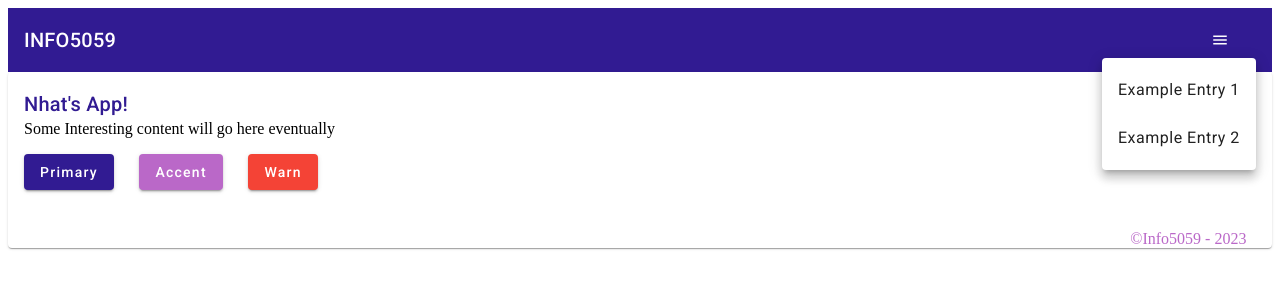
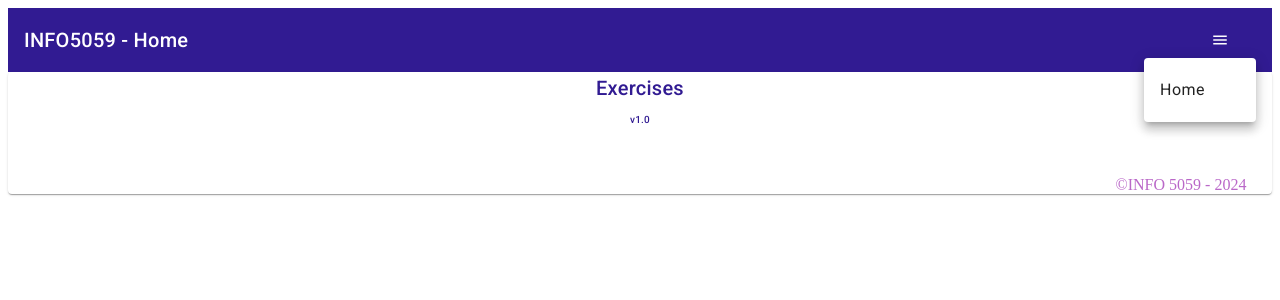
Before and after one commit to hieuhhhhhhh/clientexercises, an Angular app: page / in a window 1280 px wide. Both pictures are taken after a click on the button "menu". Shown: the top 300 px of the page. Built offline with nearby package versions, Linux system fonts and the light colour scheme.

Commit message:
lab3 start

```diff
--- a/src/app/app-routing.module.ts
+++ b/src/app/app-routing.module.ts
@@ -1,10 +1,12 @@
 import { NgModule } from '@angular/core';
 import { RouterModule, Routes } from '@angular/router';
-
-const routes: Routes = [];
-
+import { HomeComponent } from './home/home.component';
+const routes: Routes = [
+  { path: 'home', component: HomeComponent, title: 'Exercises - Home' },
+  { path: '', component: HomeComponent, title: 'Exercises - Home' },
+];
 @NgModule({
   imports: [RouterModule.forRoot(routes)],
-  exports: [RouterModule]
+  exports: [RouterModule],
 })
-export class AppRoutingModule { }
+export class AppRoutingModule {}
--- a/src/app/app.component.html
+++ b/src/app/app.component.html
@@ -1,37 +1,11 @@
 <mat-toolbar color="primary">
-  <span>INFO5059</span>
-  <!-- This fills the remaining space of the current row -->
+  <span>INFO5059 - {{ title }}</span>
   <span style="flex: 1 1 auto"></span>
   <button mat-button [matMenuTriggerFor]="appMenu" align="end">
     <mat-icon>menu</mat-icon>
   </button>
 </mat-toolbar>
-<mat-menu #appMenu="matMenu" xPosition="after">
-  <button mat-menu-item>Example Entry 1</button>
-  <button mat-menu-item>Example Entry 2</button>
+<mat-menu #appMenu="matMenu">
+  <a mat-menu-item [routerLink]="['home']" (click)="setTitle('home')">Home</a>
 </mat-menu>
-<mat-card>
-  <mat-card-header layout="row" layout-align="center center">
-    <mat-card-title>
-      <span class="mat-headline my-primary-text">{{ title }} App!</span>
-    </mat-card-title>
-  </mat-card-header>
-  <mat-card-content>
-    <div class="mat-title">
-      Some Interesting content will go here eventually
-      <p></p>
-      <button mat-raised-button color="primary" class="margin-right-2">
-        Primary
-      </button>
-      <button mat-raised-button color="accent" class="margin-right-2">
-        Accent
-      </button>
-      <button mat-raised-button color="warn">Warn</button>
-    </div>
-  </mat-card-content>
-  <mat-card-footer align="end" class="text-sm margin-top-5">
-    <span class="my-accent-text margin-right-2 margin-top-2"
-      >&copy;Info5059 - 2023</span
-    >
-  </mat-card-footer>
-</mat-card>
+<router-outlet></router-outlet>
--- a/src/app/app.component.ts
+++ b/src/app/app.component.ts
@@ -1,10 +1,23 @@
 import { Component } from '@angular/core';
-
+import { Location } from '@angular/common';
 @Component({
-  selector: 'app-root',
+  selector: 'app-exercises',
   templateUrl: './app.component.html',
   styleUrl: './app.component.scss',
 })
 export class AppComponent {
-  title = "Nhat's";
+  title: string = '';
+  constructor(private location: Location) {
+    let path = location.path();
+    if (path && path.length > 1) {
+      let header = path.substring(1, 2).toUpperCase();
+      header += path.substring(2);
+      this.setTitle(header);
+    } else if (path === '') {
+      this.setTitle('');
+    }
+  }
+  setTitle(header: string) {
+    this.title = header ? header : 'Home';
+  }
 }
--- a/src/app/app.module.ts
+++ b/src/app/app.module.ts
@@ -5,8 +5,9 @@ import { AppComponent } from './app.component';
 import { BrowserAnimationsModule } from '@angular/platform-browser/animations';
 // added imports
 import { MatComponentsModule } from './mat-components/mat-components.module';
+import { HomeComponent } from './home/home.component';
 @NgModule({
-  declarations: [AppComponent],
+  declarations: [AppComponent, HomeComponent],
   imports: [
     BrowserModule,
     AppRoutingModule,
--- /dev/null
+++ b/src/app/home/home.component.html
@@ -0,0 +1,9 @@
+<mat-card align="center">
+  <mat-card-title class="my-primary-text">
+    <div>Exercises</div>
+    <div style="font-size: x-small; padding-bottom: 5vh">v1.0</div>
+  </mat-card-title>
+  <mat-card-footer align="end" class="my-accent-text margin-right-2">
+    &copy;INFO 5059 - 2024
+  </mat-card-footer>
+</mat-card>
--- /dev/null
+++ b/src/app/home/home.component.ts
@@ -0,0 +1,10 @@
+import { Component } from '@angular/core';
+
+@Component({
+  selector: 'app-home',
+  templateUrl: './home.component.html',
+  styles: ``
+})
+export class HomeComponent {
+
+}
--- a/src/index.html
+++ b/src/index.html
@@ -1,15 +1,21 @@
 <!doctype html>
 <html lang="en">
-<head>
-  <meta charset="utf-8">
-  <title>Clientexercises</title>
-  <base href="/">
-  <meta name="viewport" content="width=device-width, initial-scale=1">
-  <link rel="icon" type="image/x-icon" href="favicon.ico">
-  <link href="https://fonts.googleapis.com/css2?family=Roboto:wght@300;400;500&display=swap" rel="stylesheet">
-  <link href="https://fonts.googleapis.com/icon?family=Material+Icons" rel="stylesheet">
-</head>
-<body class="mat-typography">
-  <app-root></app-root>
-</body>
+  <head>
+    <meta charset="utf-8" />
+    <title>Clientexercises</title>
+    <base href="/" />
+    <meta name="viewport" content="width=device-width, initial-scale=1" />
+    <link rel="icon" type="image/x-icon" href="favicon.ico" />
+    <link
+      href="https://fonts.googleapis.com/css2?family=Roboto:wght@300;400;500&display=swap"
+      rel="stylesheet"
+    />
+    <link
+      href="https://fonts.googleapis.com/icon?family=Material+Icons"
+      rel="stylesheet"
+    />
+  </head>
+  <body class="mat-typography">
+    <app-exercises></app-exercises>
+  </body>
 </html>
```
Also changed, not shown: 1 other file (tests, documents, lock files or other folders).
